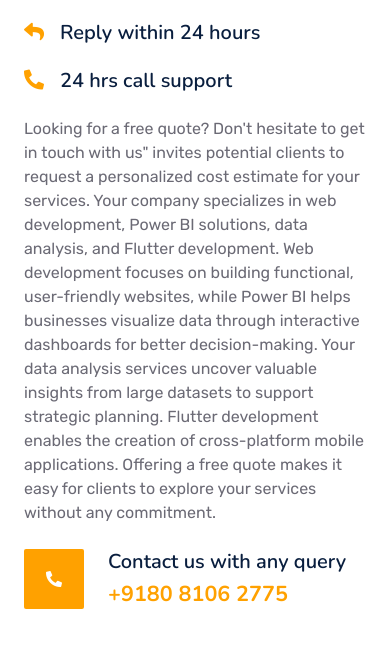
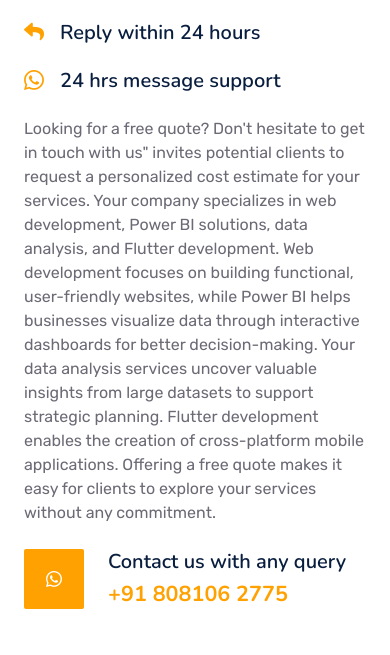
Before and after one commit to shivamtiwari0511/ApanaTime_E_Services, an Angular app: page /_moreAbout/quote in a window 390 px wide. Shown: the part 715-1370 px from the top of the page. Built offline with nearby package versions, Linux system fonts and the light colour scheme.

Commit message:
Phone To Whatsapp CHanges

```diff
--- a/src/app/Components/home/faq/faq.component.html
+++ b/src/app/Components/home/faq/faq.component.html
@@ -91,7 +91,7 @@
                     </div>
                     <div class="col-sm-6 wow zoomIn" data-wow-delay="0.4s">
                         <h5 class="mb-4">
-                            <i class="fa fa-phone-alt text-primary me-3"></i>24 hrs call
+                            <i class="fa bi-whatsapp text-primary me-3"></i>24 hrs message
                             support
                         </h5>
                     </div>
@@ -112,11 +112,11 @@
                 <div class="d-flex align-items-center mt-2 wow zoomIn" data-wow-delay="0.6s">
                     <div class="bg-primary d-flex align-items-center justify-content-center rounded"
                         style="width: 60px; height: 60px">
-                        <i class="fa fa-phone-alt text-white"></i>
+                        <i class="fa bi-whatsapp text-white"></i>
                     </div>
                     <div class="ps-4">
                         <h5 class="mb-2">Contact us with any query</h5>
-                        <h4 class="text-primary mb-0">+9180 8106 2775</h4>
+                        <h4 class="text-primary mb-0">+91 808106 2775</h4>
                     </div>
                 </div>
             </div>
```
